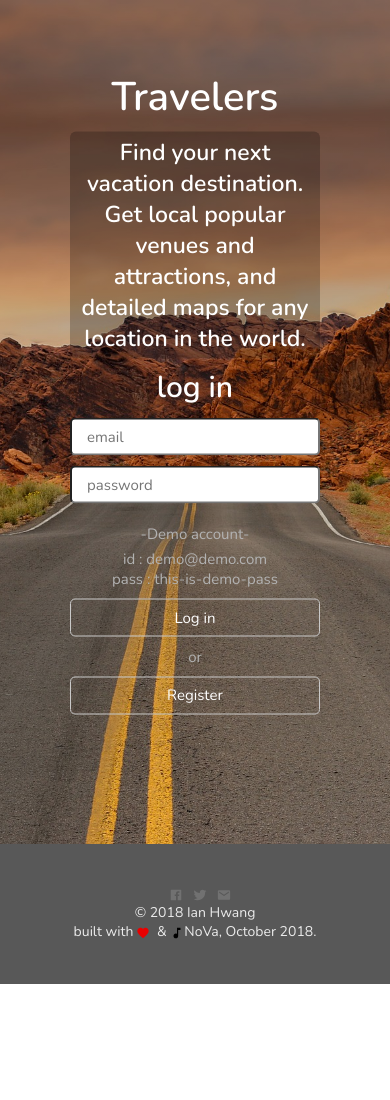
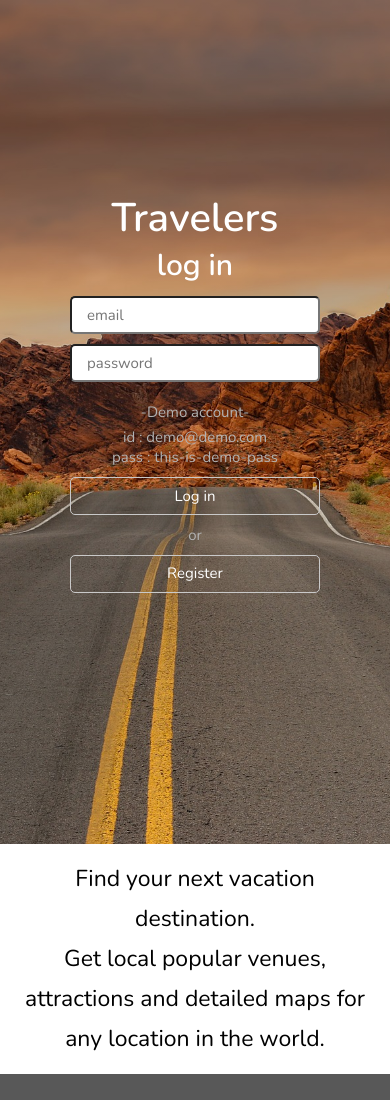
Before and after one commit to realnuno/capstone-client, a React app: page / in a window 390 px wide. Shown: the top 1100 px of the page. Before the commit the page ends 984 px from the top, so only its background shows below. Built offline with nearby package versions, Linux system fonts and the light colour scheme; no server answers.

Commit message:
fix intro

```diff
--- a/public/css/main.css
+++ b/public/css/main.css
@@ -271,11 +271,13 @@ input:-webkit-autofill {
 }
 
 .intro {
-	font-size: 23px;
-	margin: 8px 0;
-	padding: 5px 4px;
-	background-color:rgba(0, 0, 0, 0.23);
-	border-radius: 6px;
+    text-align: center;
+    font-size: 23px;
+    font-weight: 300;
+    line-height: 40px;
+    margin: 200px 90px;
+    padding: 5px 4px;
+    border-radius: 6px;
 }
 
 
@@ -754,6 +756,10 @@ footer ion-icon {
         max-width: 1500px;
     }
 
+    .intro {
+        margin: 60px 40px;
+    }
+
     .foursquare-search-result h2 {
         margin-top: 65px;
         text-align: center;
@@ -837,6 +843,11 @@ footer ion-icon {
         padding-right: 10px;
     }
 
+    .intro {
+        margin: 10px 10px;
+    }
+
+
     #search-results li {
         padding: 0;
     }
--- a/src/components/landing-page.js
+++ b/src/components/landing-page.js
@@ -11,8 +11,13 @@ export function LandingPage(props) {
     }
 
     return (
+        <div>
         <div className="login-page">
             <LoginForm />
+        </div>
+                <h4 className='intro'>
+                    Find your next vacation destination.<br/> Get local popular venues, attractions and detailed maps for any location in the world.
+                </h4>
         </div>
     );
 }
--- a/src/components/login-form.js
+++ b/src/components/login-form.js
@@ -28,9 +28,6 @@ export class LoginForm extends React.Component {
                 <h1 className="title">
                     Travelers
                 </h1>
-				<h4 className='intro'>
-					Find your next vacation destination.<br/> Get local popular venues and attractions, and detailed maps for any location in the world.
-				</h4>
                 <h1 className="section-title">log in</h1>
                 <Field
                     component={Input}
@@ -43,7 +40,7 @@ export class LoginForm extends React.Component {
                 <Field
                     component={Input}
                     type="password"
-					placeholder="password"
+                    placeholder="password"
                     name="loginPasswordInput"
                     id="login-password-input"
                     validate={[required, nonEmpty]}
```
Also changed, not shown: src/setupTests.js (added, +4 -0 lines).
